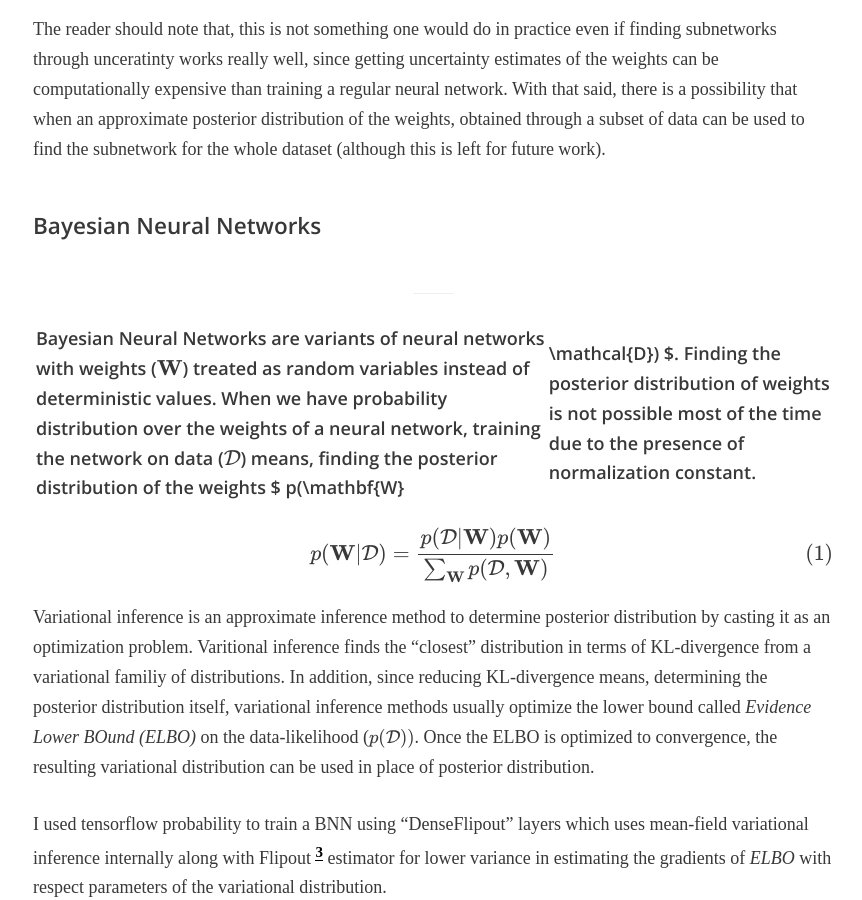
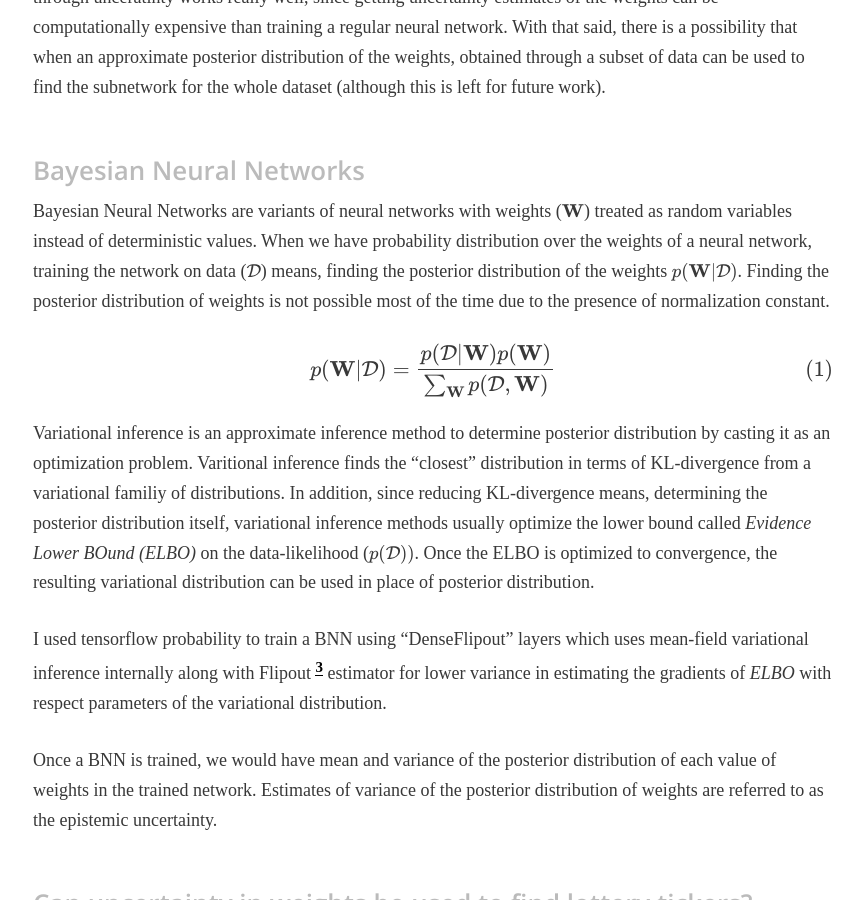
Before and after one commit to scelesticsiva/scelesticsiva.github.io, a Jekyll site: the page built from _posts/2020-06-06-Lottery-ticket-hypothesis-BNN.md, in a window 1280 px wide and 900 px high, scrolled down 828 px. Shown: the whole window, without its empty margins (207-1069 px from the left). Built offline with Jekyll 4.4.1, drawn with Linux system fonts in a browser that asks for light colours; some web fonts are replaced; formulas are drawn with MathJax 3; comment, search, counter and statistics services are not loaded.

Commit message:
Formatting changes

```diff
--- a/_posts/2020-06-06-Lottery-ticket-hypothesis-BNN.md
+++ b/_posts/2020-06-06-Lottery-ticket-hypothesis-BNN.md
@@ -1,23 +1,23 @@
 ---
 layout: post
 comments: true
-title: "Finding lottery tickets, the Bayesian way"
+title: "Finding lottery tickets,     the Bayesian way"
 type: post
 use_math: true
 ---
 
-#### Introduction
-----
+### Introduction
+
 Lottery ticket hypothesis [^1] talks about the existence of subnetworks in a large neural network that is responsible for the performance of the overparametrized neural network. When this subnetwork (called lottery ticket) is trained in isolation to the same number of epochs, it reaches the same accuracy (or sometimes higher accuracy) than the bigger network it was originally a part of. This gives a clue as to why do neural networks need to be overparametrized. The probability of finding these subnetworks increase exponentially with the size of the network and therefore the chance of finding one of these lucky subnetworks.
 
-The strategy used in the original paper to identify these subnetworks is to look at the absolute magnitude of the final weights of a trained bigger network. Certain top-k percentage of absolute weights at each layer are retained and therefore form the weights of the subnetwork. While there have been several schemes explored in _Deconstructing lottery tickets: Zeros, signs, and the supermask_ [^2] to identify the winning tickets, I was particularly interested in using uncertainty to find these subnetworks. What would be really nice is to find these subnetworks during start of training thereby reducing significant computational overhead.
+The strategy used in the original paper to identify these subnetworks is to look at the absolute magnitude of the final weights of a trained bigger network. Certain top-k percentage of absolute weights at each layer are retained and therefore form the weights of the subnetwork. While there have been several schemes explored in _Deconstructing lottery tickets: Zeros, signs, and the supermask_ [^2]  to identify the winning tickets, I was particularly interested in using uncertainty to find these subnetworks. What would be really nice is to find these subnetworks during start of training thereby reducing significant computational overhead.
 
 The reader should note that, this is not something one would do in practice even if finding subnetworks through unceratinty works really well, since getting uncertainty estimates of the weights can be computationally expensive than training a regular neural network. With that said, there is a possibility that when an approximate posterior distribution of the weights, obtained through a subset of data can be used to find the subnetwork for the whole dataset (although this is left for future work).
 
-#### Bayesian Neural Networks
------
+### Bayesian Neural Networks
 
-Bayesian Neural Networks are variants of neural networks with weights ($\mathbf{W}$) treated as random variables instead of deterministic values. When we have probability distribution over the weights of a neural network, training the network on data ($ \mathcal{D} $) means, finding the posterior distribution of the weights $ p(\mathbf{W} | \mathcal{D}) $. Finding the posterior distribution of weights is not possible most of the time due to the presence of normalization constant.
+
+Bayesian Neural Networks are variants of neural networks with weights ($ \mathbf{W} $) treated as random variables instead of deterministic values. When we have probability distribution over the weights of a neural network, training the network on data ($ \mathcal{D} $) means, finding the posterior distribution of the weights $ p(\mathbf{W} \| \mathcal{D}) $. Finding the posterior distribution of weights is not possible most of the time due to the presence of normalization constant.
 
 
 $$    p(\mathbf{W} | \mathcal{D}) = \frac{p(\mathcal{D} | \mathbf{W}) p(\mathbf{W})}{\sum_{\mathbf{W}}p(\mathcal{D}, \mathbf{W})} $$
@@ -25,12 +25,12 @@ $$    p(\mathbf{W} | \mathcal{D}) = \frac{p(\mathcal{D} | \mathbf{W}) p(\mathbf{
 
 Variational inference is an approximate inference method to determine posterior distribution by casting it as an optimization problem. Varitional inference finds the "closest" distribution in terms of KL-divergence from a variational familiy of distributions. In addition, since reducing KL-divergence means, determining the posterior distribution itself, variational inference methods usually optimize the lower bound called _Evidence Lower BOund (ELBO)_ on the data-likelihood ($ p(\mathcal{D})) $. Once the ELBO is optimized to convergence, the resulting variational distribution can be used in place of posterior distribution.
 
-I used tensorflow probability to train a BNN using "DenseFlipout" layers which uses mean-field variational inference internally along with Flipout [^3] estimator for lower variance in estimating the gradients of _ELBO_ with respect parameters of the variational distribution.
+I used tensorflow probability to train a BNN using "DenseFlipout" layers which uses mean-field variational inference internally along with Flipout [^3]  estimator for lower variance in estimating the gradients of _ELBO_ with respect parameters of the variational distribution.
 
 Once a BNN is trained, we would have mean and variance of the posterior distribution of each value of weights in the trained network. Estimates of variance of the posterior distribution of weights are referred to as the epistemic uncertainty.
 
-#### Can uncertainty in weights be used to find lottery tickers?
------
+### Can uncertainty in weights be used to find lottery tickers?
+
 
 I wanted to answer the question, can the variance of the posterior distribution of weights of a neural network trained as a bayesian neural network be used to find the lottery ticket?
 
```
